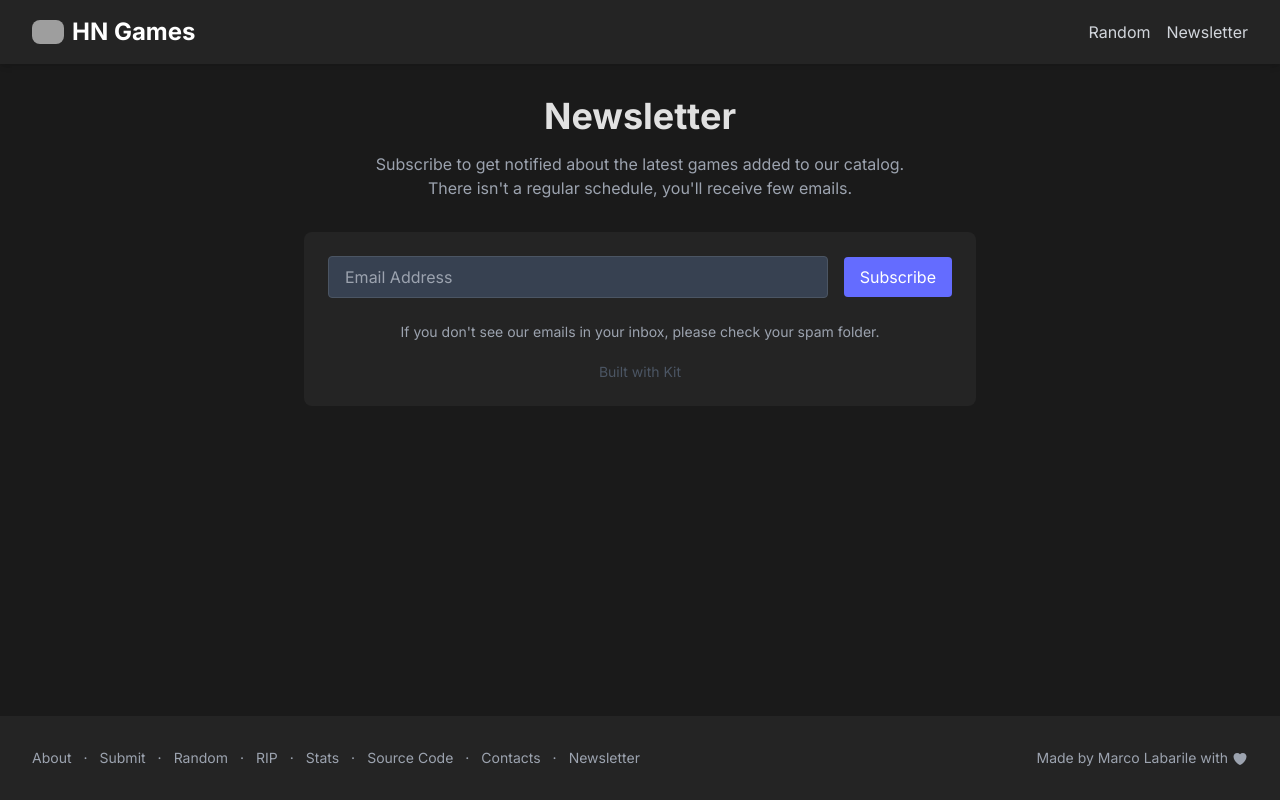
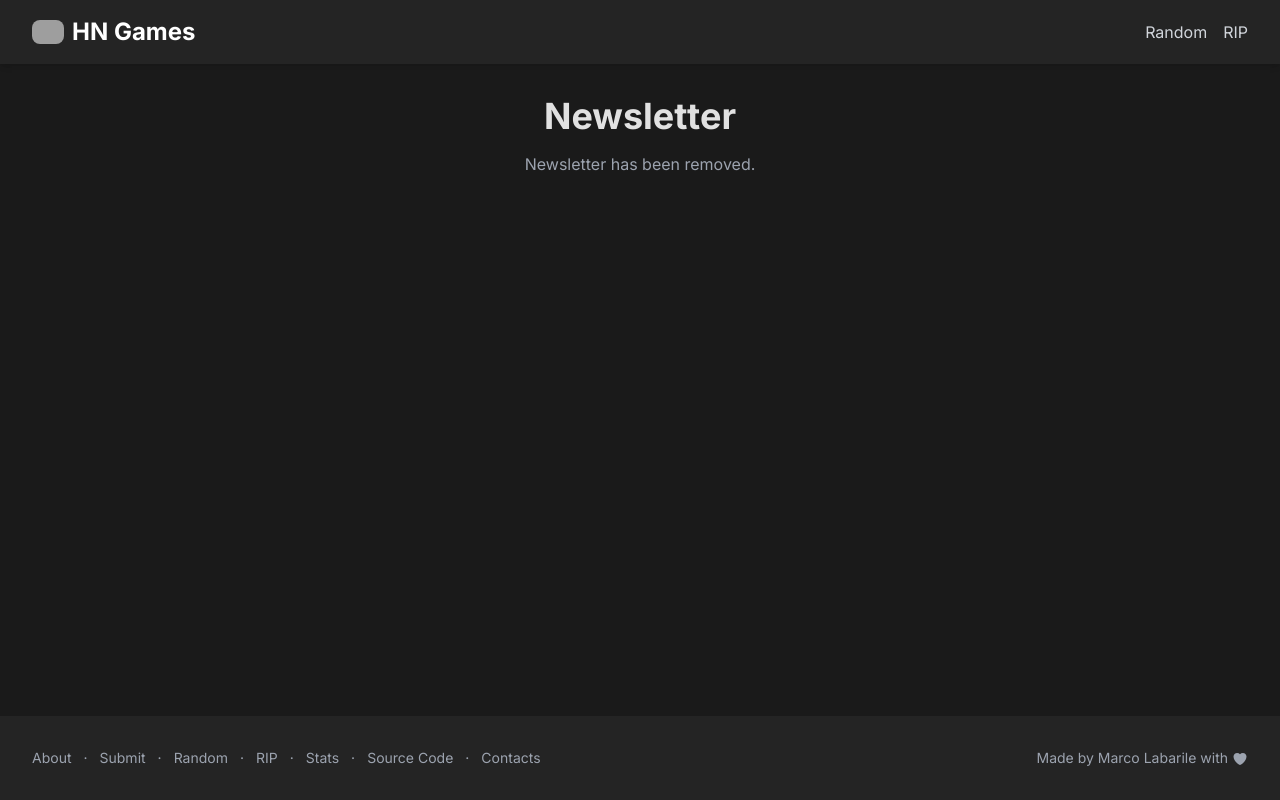
Before and after one commit to labarilem/hn-games, a Next.js app: page /newsletter in a window 1280 px wide. Built offline with nearby package versions, Linux system fonts and the light colour scheme; grey boxes are pictures that could not be loaded.

Commit message:
remove newsletter

```diff
--- a/src/app/layout.tsx
+++ b/src/app/layout.tsx
@@ -53,10 +53,10 @@ export default function RootLayout({
                   Random
                 </a>
                 <a
-                  href="/newsletter"
+                  href="/rip"
                   className="text-gray-300 hover:text-white transition-colors"
                 >
-                  Newsletter
+                  RIP
                 </a>
               </div>
             </div>
--- a/src/app/newsletter/page.tsx
+++ b/src/app/newsletter/page.tsx
@@ -1,17 +1,23 @@
-import KitNewsletterForm from "../../components/KitNewsletterForm";
+// import KitNewsletterForm from "../../components/KitNewsletterForm";
 
 export default function Newsletter() {
+  // return (
+  //   <div className="max-w-2xl mx-auto text-center">
+  //     <h1 className="text-4xl font-bold mb-4">Newsletter</h1>
+  //     <p className="text-gray-400 mb-8">
+  //       Subscribe to get notified about the latest games added to our catalog.
+  //       <br></br>
+  //       There isn't a regular schedule, you'll receive few emails.
+  //     </p>
+  //     <div className="bg-[#242424] rounded-lg p-6">
+  //       <KitNewsletterForm />
+  //     </div>
+  //   </div>
+  // );
   return (
     <div className="max-w-2xl mx-auto text-center">
       <h1 className="text-4xl font-bold mb-4">Newsletter</h1>
-      <p className="text-gray-400 mb-8">
-        Subscribe to get notified about the latest games added to our catalog.
-        <br></br>
-        There isn't a regular schedule, you'll receive few emails.
-      </p>
-      <div className="bg-[#242424] rounded-lg p-6">
-        <KitNewsletterForm />
-      </div>
+      <p className="text-gray-400 mb-8">Newsletter has been removed.</p>
     </div>
   );
 }
--- a/src/components/Footer.tsx
+++ b/src/components/Footer.tsx
@@ -45,13 +45,13 @@ export default function Footer() {
             >
               Contacts
             </a>
-            <span className="select-none">·</span>
+            {/* <span className="select-none">·</span>
             <a
               href="/newsletter"
               className="hover:text-[#646cff] transition-colors"
             >
               Newsletter
-            </a>
+            </a> */}
           </div>
           <div className="hover:text-[#646cff] transition-colors">
             <a
```
